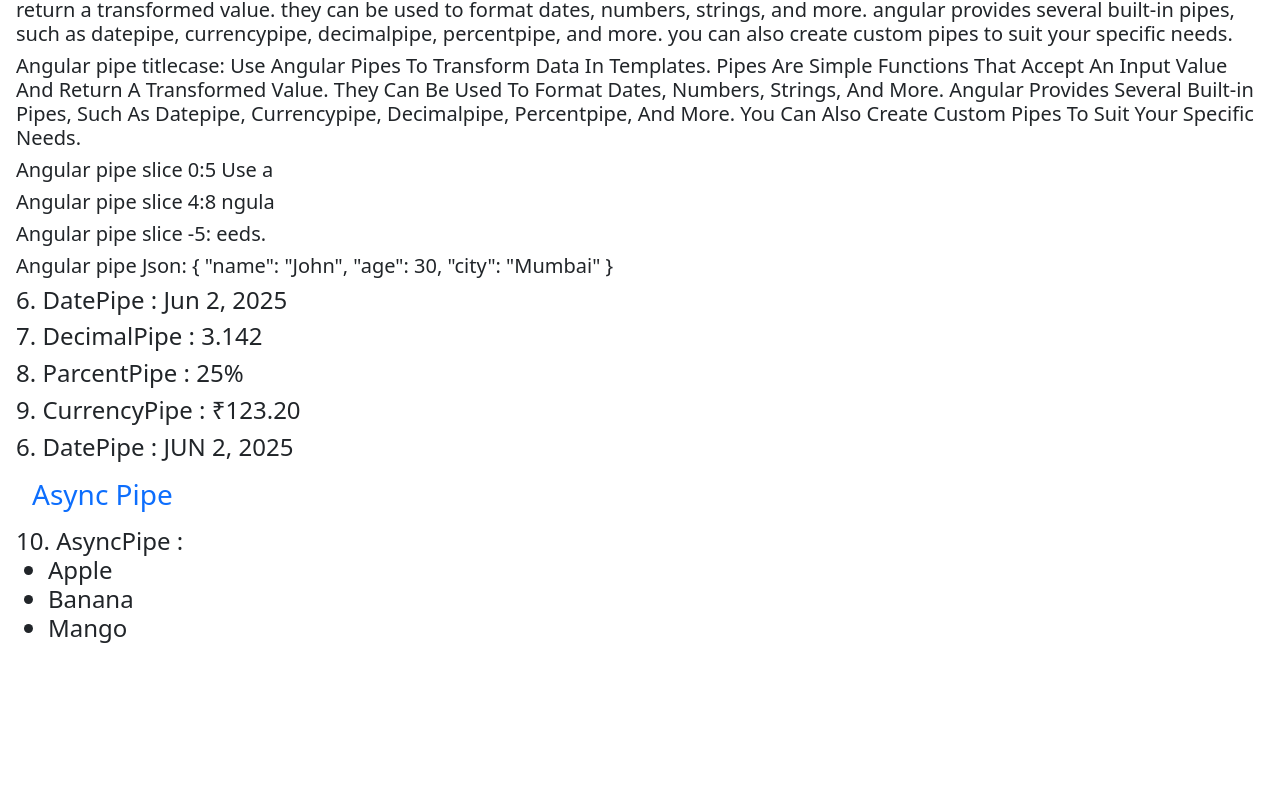
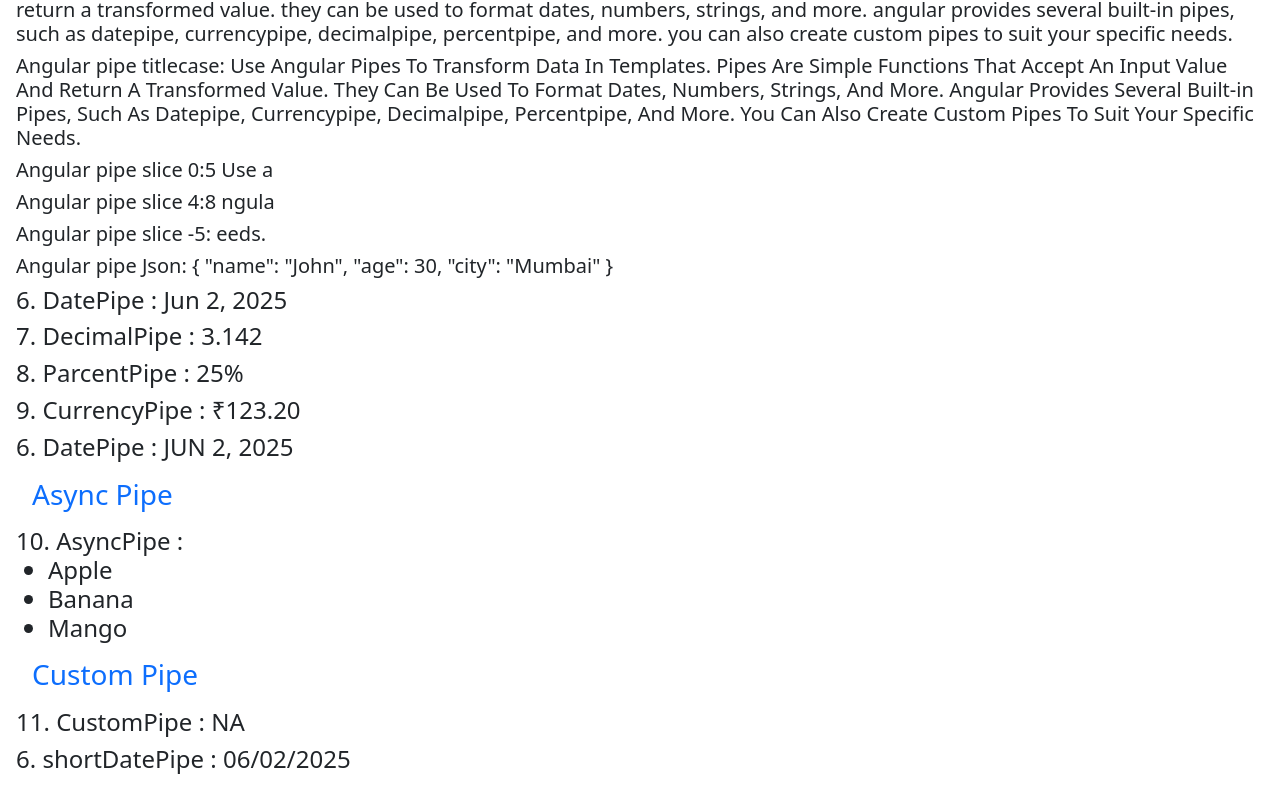
Before and after one commit to Arminbusatlic72/angular-20, an Angular app: page /built-in-pipes in a window 1280 px wide. Shown: the part 276-1066 px from the top of the page. Before the commit the page ends 934 px from the top, so only its background shows below. Built offline with nearby package versions, Linux system fonts and the light colour scheme.

Commit message:
creating custom pipes

```diff
--- a/src/app/built-in-pipes/built-in-pipes.html
+++ b/src/app/built-in-pipes/built-in-pipes.html
@@ -36,4 +36,8 @@
       }
     </ul>
   </h4>
+
+  <h3 class="text-primary m-3">Custom Pipe</h3>
+  <h4>11. CustomPipe : {{mobileNumber | custom}}</h4>
+  <h4>6. shortDatePipe : {{currentDate | custom}}</h4>
 </div>
--- a/src/app/built-in-pipes/built-in-pipes.ts
+++ b/src/app/built-in-pipes/built-in-pipes.ts
@@ -1,10 +1,11 @@
 import { CommonModule } from '@angular/common';
 import { Component } from '@angular/core';
 import { of } from 'rxjs';
+import { CustomPipe } from '../custom-pipe';
 @Component({
   selector: 'app-built-in-pipes',
   // imports all pipes
-  imports: [CommonModule],
+  imports: [CommonModule, CustomPipe],
   templateUrl: './built-in-pipes.html',
   styleUrl: './built-in-pipes.scss',
 })
@@ -16,7 +17,7 @@ export class BuiltInPipes {
     age: 30,
     city: 'Mumbai',
   };
-
+  mobileNumber: any = null;
   currentDate: Date = new Date();
 
   items = of(['Apple', 'Banana', 'Mango']);
--- /dev/null
+++ b/src/app/custom-pipe.ts
@@ -0,0 +1,18 @@
+import { DatePipe } from '@angular/common';
+import { Pipe, PipeTransform } from '@angular/core';
+
+@Pipe({
+  name: 'custom',
+})
+export class CustomPipe implements PipeTransform {
+  private DatePipe = new DatePipe('en-US');
+
+  transform(value: any, ...args: any[]): any {
+    // if(value == '' || value == null || value == undefined){
+    //   return 'NA';
+    // }else{
+    //   return value ? '+91 ' + value : value;
+    // }
+    return this.DatePipe.transform(value, 'MM/dd/yyyy') || 'NA';
+  }
+}
```
Also changed, not shown: 1 other file (tests, documents, lock files or other folders).
